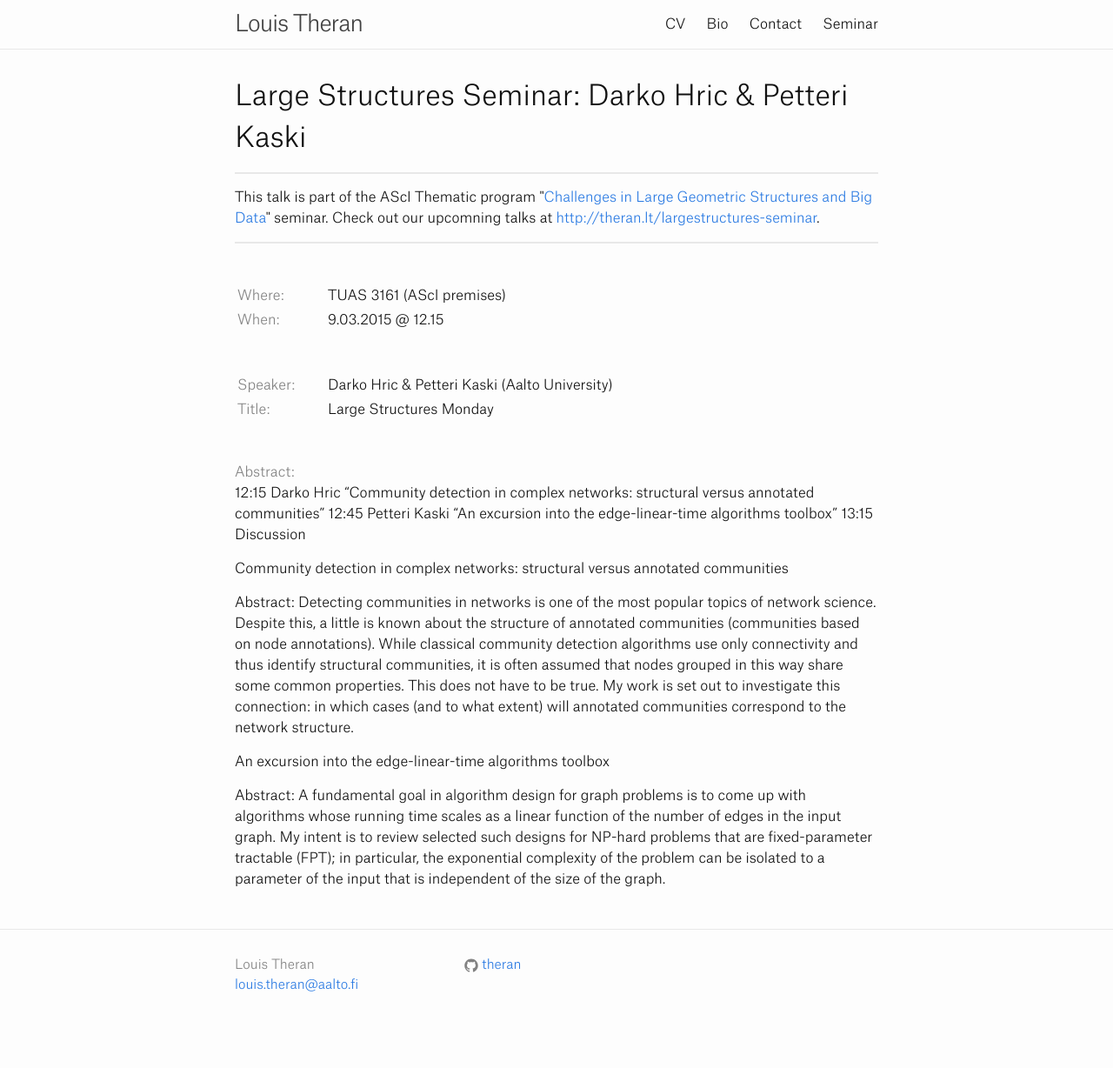
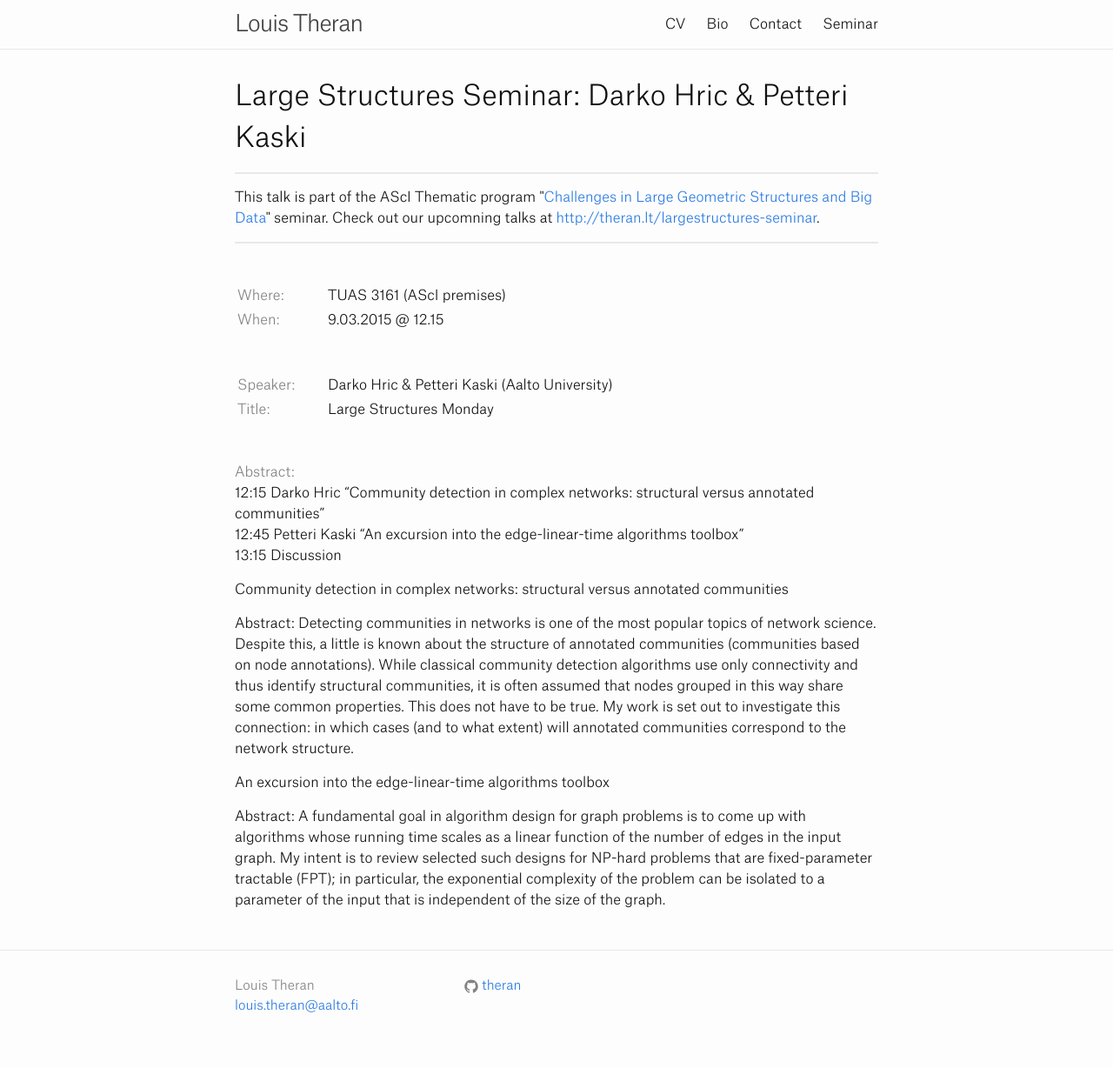
Before and after one commit to theran/theran.github.io, a Jekyll site: the page built from _seminartalks/2015-03-09-meeting.md, in a window 1280 px wide. Shown: the whole page at 87% size. Built offline with Jekyll 4.4.1, drawn with Linux system fonts in a browser that asks for light colours; before the commit the page ends 1204 px from its top, so only the background shows below that.

```diff
--- a/_seminartalks/2015-03-09-meeting.md
+++ b/_seminartalks/2015-03-09-meeting.md
@@ -14,8 +14,8 @@ dinnertime:
 dinnerurl:
 ---
 
-12:15 Darko Hric "Community detection in complex networks: structural versus annotated communities"
-12:45 Petteri Kaski "An excursion into the edge-linear-time algorithms toolbox"
+12:15 Darko Hric "Community detection in complex networks: structural versus annotated communities"\\
+12:45 Petteri Kaski "An excursion into the edge-linear-time algorithms toolbox"\\
 13:15 Discussion
 
 Community detection in complex networks: structural versus annotated communities
```
